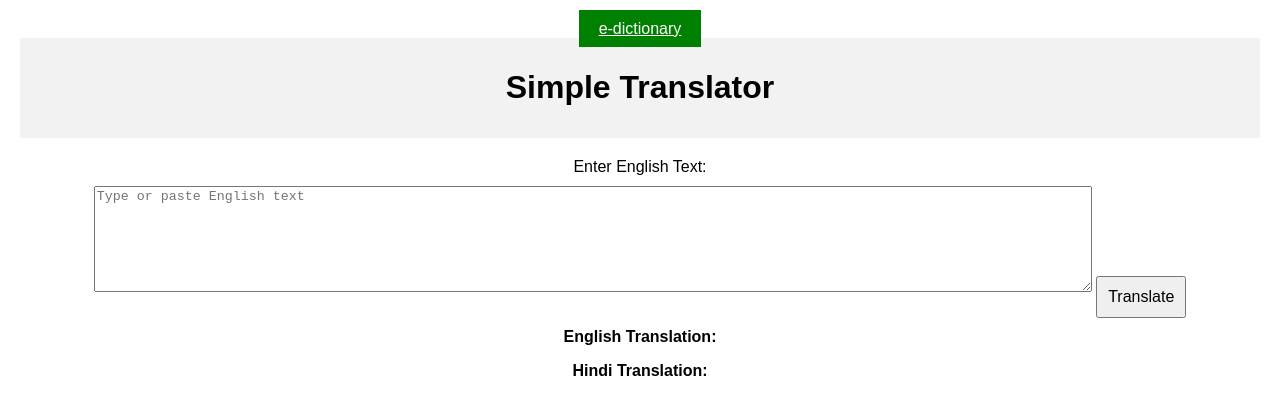
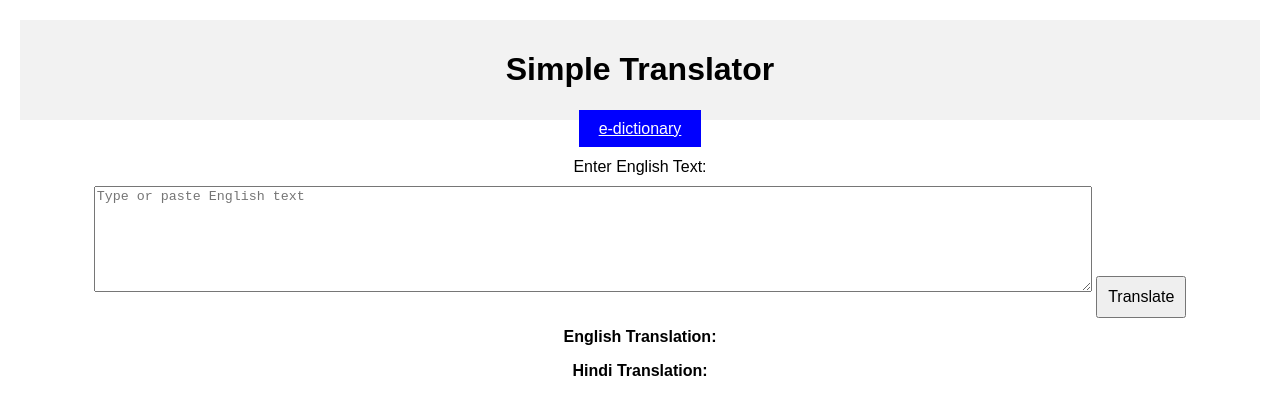
Before and after one commit to CzenGroup/e-dictionary, a plain HTML site: page translator.html in a window 1280 px wide. Drawn offline with Linux system fonts and the light colour scheme.

Commit message:
Update translator.html

```diff
--- a/translator.html
+++ b/translator.html
@@ -37,7 +37,6 @@
             font-weight: bold;
         }
     </style>
-    <div style="text-align: center"><a style="background-color:green; color:white; padding: 10px 20px 10px 20px; top-margin:40;" href="conect.html"; >e-dictionary</a></div>
 
 </head>
 <body>
@@ -45,6 +44,7 @@
     <header>
         <h1>Simple Translator</h1>
     </header>
+ <div style="text-align: center"><a style="background-color:blue; color:white; padding: 10px 20px 10px 20px; top-margin:40;" href="conect.html"; >e-dictionary</a></div>
 
     <main>
         <label for="inputText">Enter English Text:</label>
```
